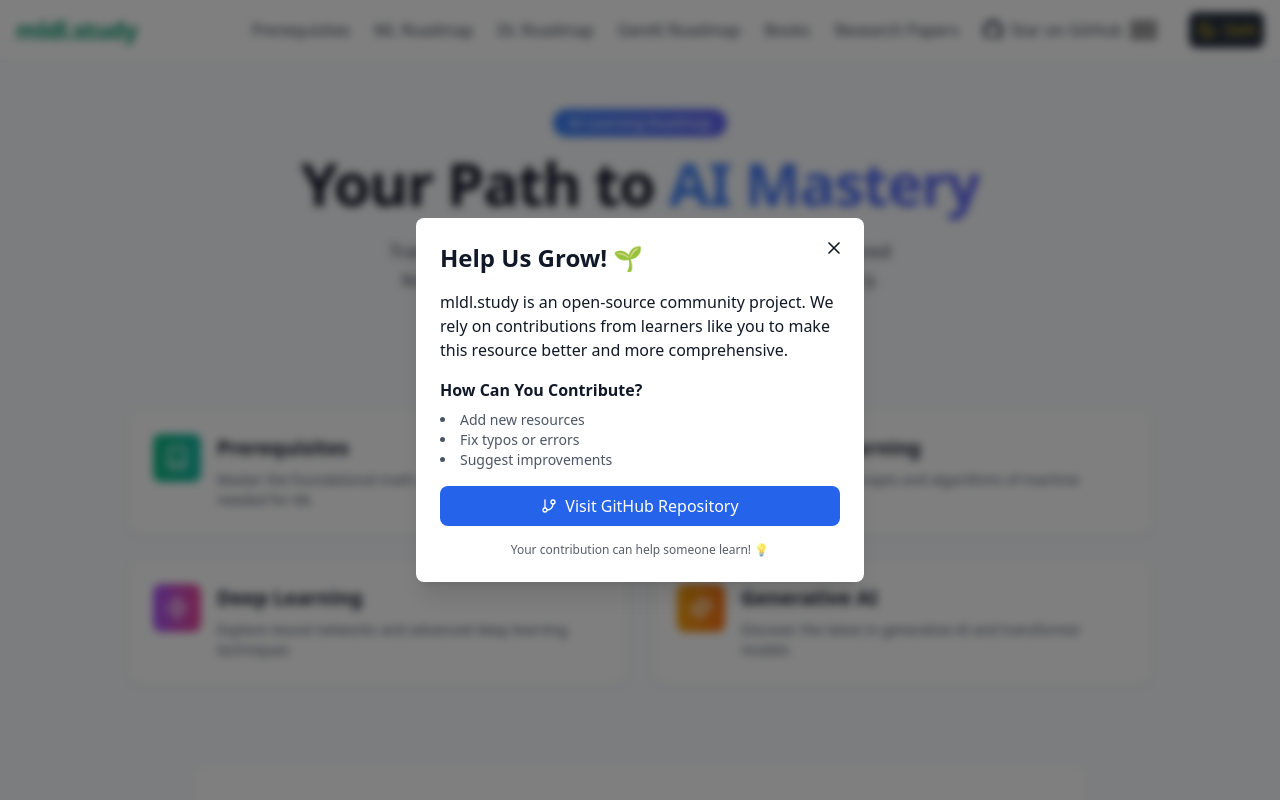
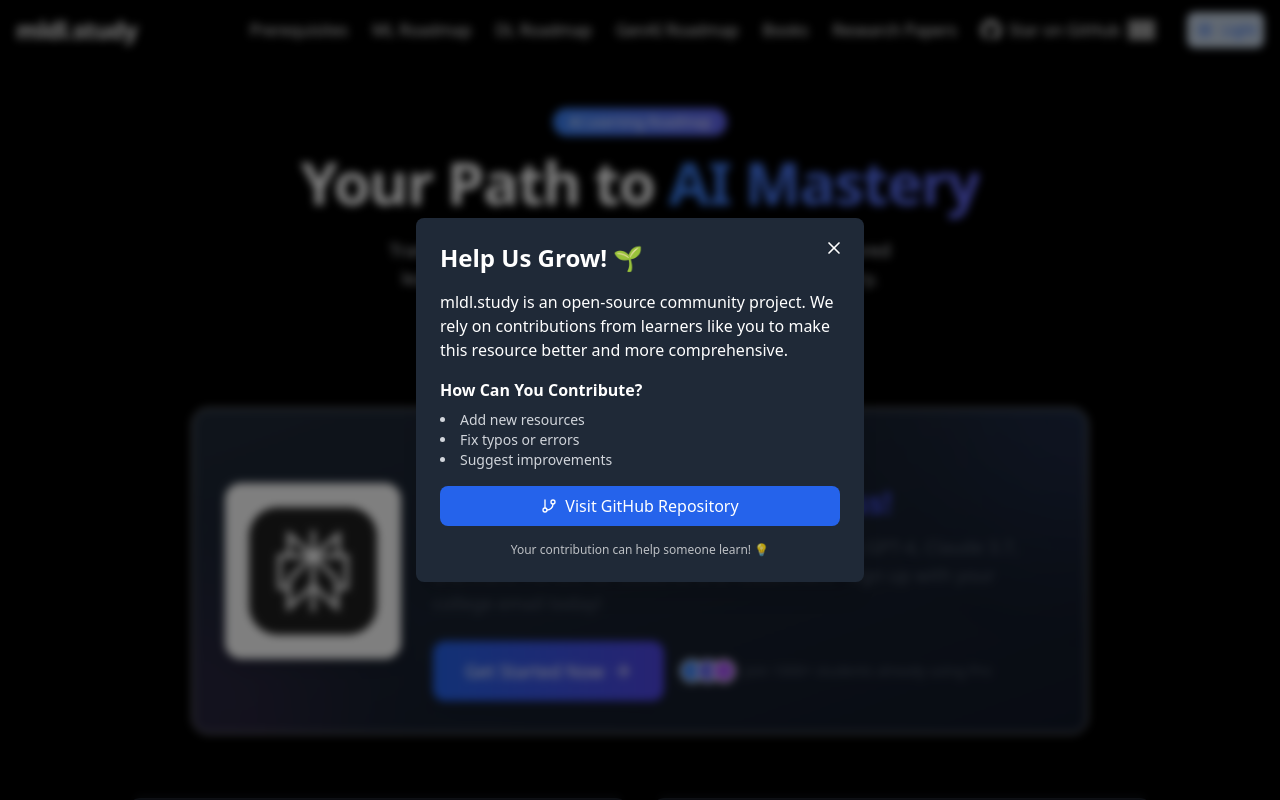
Before and after one commit to anshaneja5/mldl.study, a React (Vite) app: page / in a window 1280 px wide. Shown: the top 800 px of the page. Built offline with nearby package versions, Linux system fonts and the light colour scheme; no server answers; grey boxes are pictures that could not be loaded.

Commit message:
add pplx referral

```diff
--- a/src/components/HomePage.jsx
+++ b/src/components/HomePage.jsx
@@ -113,9 +113,17 @@ const HomePage = () => {
   const [activeRoadmap, setActiveRoadmap] = useState(null);
 
   useEffect(() => {
-    const savedDarkMode = localStorage.getItem('darkMode') === 'true';
-    setDarkMode(savedDarkMode);
-    document.documentElement.classList.toggle('dark', savedDarkMode);
+    const savedDarkMode = localStorage.getItem('darkMode');
+    // If no preference is saved (first visit), default to dark mode
+    const shouldUseDarkMode = savedDarkMode === null ? true : savedDarkMode === 'true';
+
+    setDarkMode(shouldUseDarkMode);
+    document.documentElement.classList.toggle('dark', shouldUseDarkMode);
+
+    // Save the default preference if it's a first visit
+    if (savedDarkMode === null) {
+      localStorage.setItem('darkMode', 'true');
+    }
 
     // Check if modal has been shown before
     const hasSeenModal = localStorage.getItem('contributionModalSeen');
@@ -125,6 +133,7 @@ const HomePage = () => {
       localStorage.setItem('contributionModalSeen', 'true');
     }
   }, []);
+
 
   const toggleDarkMode = () => {
     setIsTransitioning(true);
@@ -248,6 +257,65 @@ const HomePage = () => {
               </span>
             </div>
           </header>
+
+          {/* Perplexity Pro Section */}
+          <div className={`w-full max-w-4xl mx-auto mb-16 p-8 rounded-2xl shadow-xl ${darkMode ? 'bg-gradient-to-br from-gray-800 to-gray-900' : 'bg-gradient-to-br from-blue-50 to-indigo-50'} border border-gray-200 dark:border-gray-700 relative overflow-hidden`}>
+            {/* Decorative Elements */}
+            <div className="absolute top-0 right-0 w-64 h-64 bg-gradient-to-br from-blue-500/10 to-indigo-500/10 rounded-full blur-3xl -translate-y-1/2 translate-x-1/2" />
+            <div className="absolute bottom-0 left-0 w-64 h-64 bg-gradient-to-br from-purple-500/10 to-pink-500/10 rounded-full blur-3xl translate-y-1/2 -translate-x-1/2" />
+
+            <div className="flex flex-col md:flex-row items-center gap-8 relative z-10">
+              <div className="flex-shrink-0">
+                <div className="bg-white dark:bg-gray-800 p-6 rounded-2xl shadow-lg">
+                  <svg
+                    xmlns="http://www.w3.org/2000/svg"
+                    shapeRendering="geometricPrecision"
+                    textRendering="geometricPrecision"
+                    imageRendering="optimizeQuality"
+                    fillRule="evenodd"
+                    clipRule="evenodd"
+                    viewBox="0 0 512 509.64"
+                    className="w-32 h-32"
+                  >
+                    <path fill="#1F1F1F" d="M115.613 0h280.774C459.974 0 512 52.025 512 115.612v278.415c0 63.587-52.026 115.613-115.613 115.613H115.613C52.026 509.64 0 457.614 0 394.027V115.612C0 52.025 52.026 0 115.613 0z"/>
+                    <path fill="#fff" fillRule="nonzero" d="M348.851 128.063l-68.946 58.302h68.946v-58.302zm-83.908 48.709l100.931-85.349v94.942h32.244v143.421h-38.731v90.004l-94.442-86.662v83.946h-17.023v-83.906l-96.596 86.246v-89.628h-37.445V186.365h38.732V90.768l95.309 84.958v-83.16h17.023l-.002 84.206zm-29.209 26.616c-34.955.02-69.893 0-104.83 0v109.375h20.415v-27.121l84.415-82.254zm41.445 0l82.208 82.324v27.051h21.708V203.388c-34.617 0-69.274.02-103.916 0zm-42.874-17.023l-64.669-57.646v57.646h64.669zm13.617 124.076v-95.2l-79.573 77.516v88.731l79.573-71.047zm17.252-95.022v94.863l77.19 70.83c0-29.485-.012-58.943-.012-88.425l-77.178-77.268z"/>
+                  </svg>
+                </div>
+              </div>
+              <div className="flex-grow">
+                <div className="inline-flex items-center px-3 py-1 rounded-full bg-gradient-to-r from-blue-500 to-indigo-500 text-white text-sm font-medium mb-4">
+                  <Sparkles className="w-4 h-4 mr-2" />
+                  Exclusive Student Offer
+                </div>
+                <h2 className="text-3xl font-bold mb-3 bg-clip-text text-transparent bg-gradient-to-r from-blue-600 to-indigo-600">
+                  Get Free Perplexity Pro Access!
+                </h2>
+                <p className="text-gray-600 dark:text-gray-300 mb-6 text-lg">
+                  Unlock the power of advanced AI models including GPT-4, Claude 3.7, and more.
+                  Perfect for students and researchers - sign up with your college email today!
+                </p>
+                <div className="flex flex-col sm:flex-row gap-4">
+                  <a
+                    href="https://plex.it/referrals/8LG9KPNX"
+                    target="_blank"
+                    rel="noopener noreferrer"
+                    className="inline-flex items-center justify-center px-8 py-4 rounded-xl bg-gradient-to-r from-blue-600 to-indigo-600 text-white font-medium hover:from-blue-700 hover:to-indigo-700 transition-all duration-200 shadow-lg hover:shadow-xl transform hover:-translate-y-0.5"
+                  >
+                    <span className="text-lg">Get Started Now</span>
+                    <ArrowRight className="w-5 h-5 ml-2" />
+                  </a>
+                  <div className="flex items-center text-sm text-gray-600 dark:text-gray-400">
+                    <div className="flex -space-x-2 mr-2">
+                      <div className="w-6 h-6 rounded-full bg-blue-500 border-2 border-white dark:border-gray-800" />
+                      <div className="w-6 h-6 rounded-full bg-indigo-500 border-2 border-white dark:border-gray-800" />
+                      <div className="w-6 h-6 rounded-full bg-purple-500 border-2 border-white dark:border-gray-800" />
+                    </div>
+                    <span>Join 1000+ students already using Pro</span>
+                  </div>
+                </div>
+              </div>
+            </div>
+          </div>
 
           {/* Roadmap Cards */}
           <div className="grid grid-cols-1 md:grid-cols-2 gap-6 max-w-5xl w-full mb-20">
```
